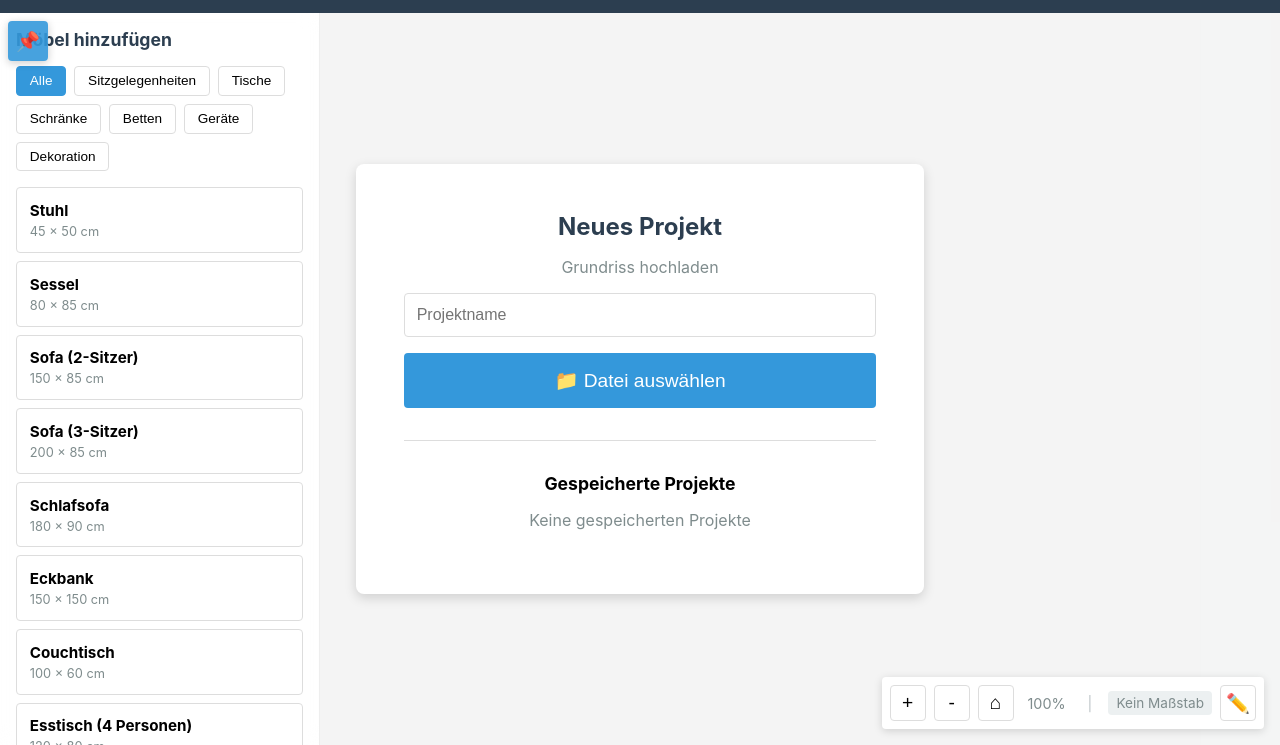
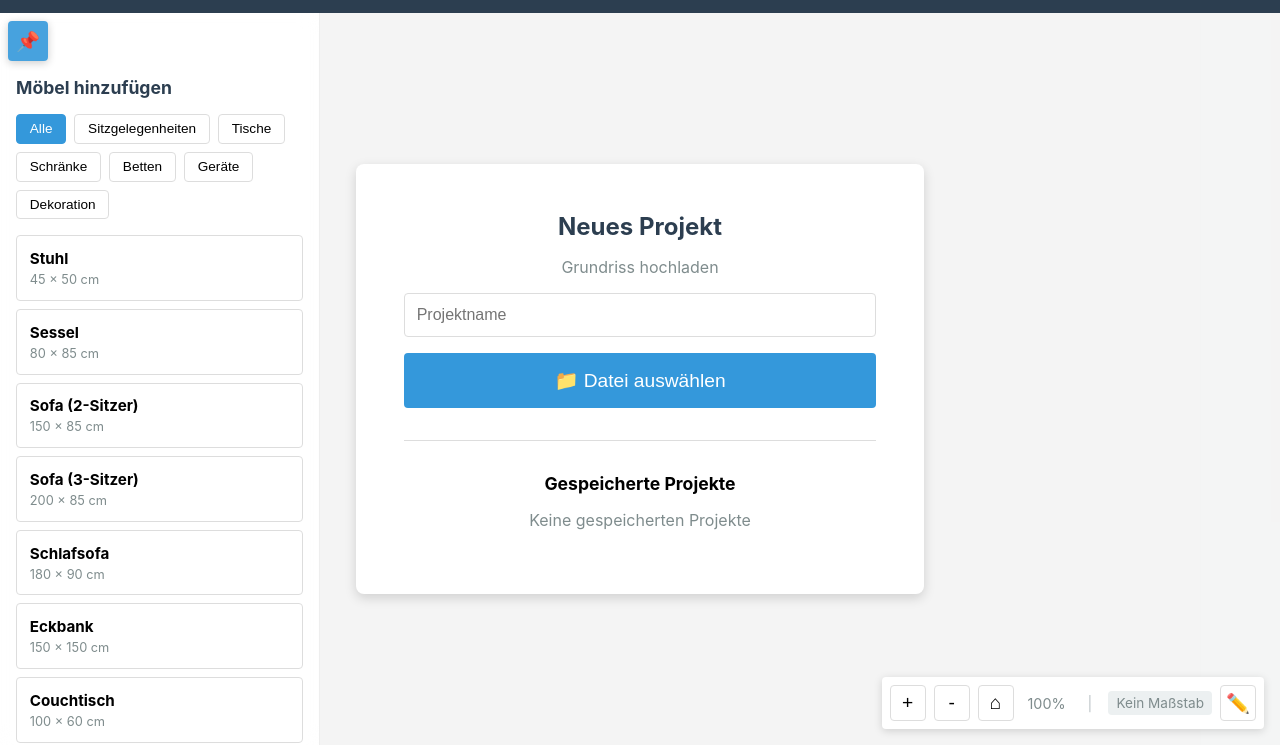
Before and after one commit to hamburger1984/roomer, a plain HTML site: page index.html in a window 1280 px wide. Shown: the part 55-800 px from the top of the page. Drawn offline with Linux system fonts and the light colour scheme.

Commit message:
Add top margin to first sidebar section to clear pin button
- Added 3rem top margin to first section in sidebar
- Prevents headline from overlapping with pin button
- Sidebar content now starts below the pin button

```diff
--- a/styles.css
+++ b/styles.css
@@ -122,6 +122,10 @@ header h1 {
 
 .section {
     margin-bottom: 2rem;
+}
+
+.section:first-child {
+    margin-top: 3rem;
 }
 
 .section h3 {
```
